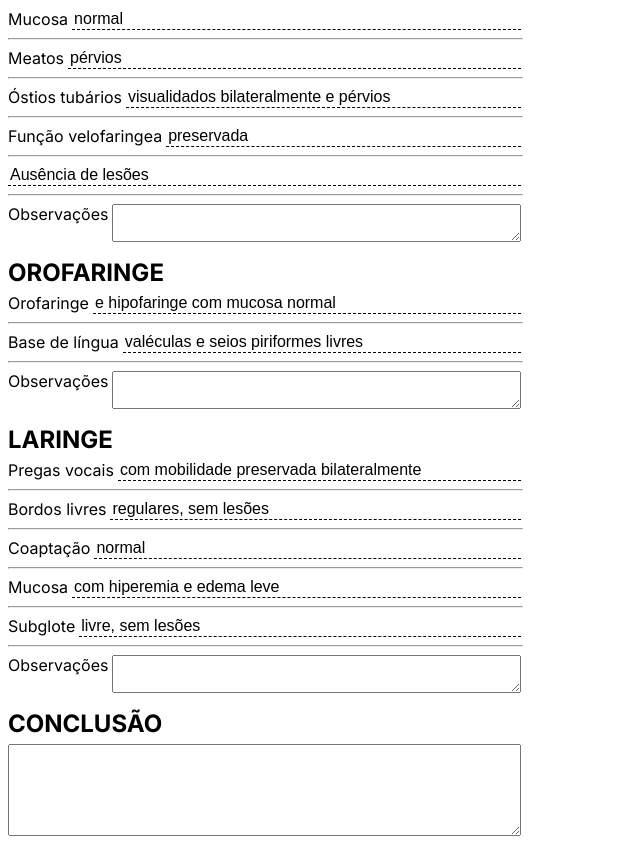
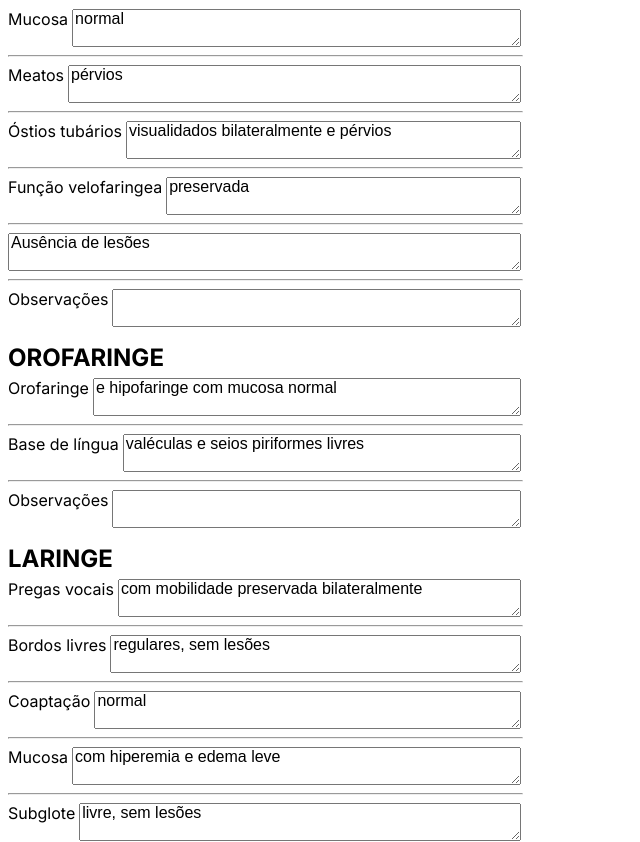
Before and after one commit to dm-sistemas-medicos/dm-laudos, a Next.js app: page / in a window 1280 px wide. Shown: the part 1162-2004 px from the top of the page, without its empty margins (0-640 px from the left). Built offline with nearby package versions, Linux system fonts and the light colour scheme.

Commit message:
Extend text info input with textarea

```diff
--- a/src/app/laudos/videonasolaringoscopia/components/laringe/components/bordoslivres/bordoslivres.tsx
+++ b/src/app/laudos/videonasolaringoscopia/components/laringe/components/bordoslivres/bordoslivres.tsx
@@ -10,9 +10,8 @@ const BordosLivres = () => {
   return (
     <li className={parentStyles.itemExame}>
       <label>Bordos livres</label>
-      <input
+      <textarea
         id="bordosLivres"
-        type="text"
         value={bordosLivres}
         onChange={({ target: { value } }) => setBordosLivres(value)}
       />
--- a/src/app/laudos/videonasolaringoscopia/components/laringe/components/coaptacao/coaptacao.tsx
+++ b/src/app/laudos/videonasolaringoscopia/components/laringe/components/coaptacao/coaptacao.tsx
@@ -10,9 +10,8 @@ const Coaptacao = () => {
   return (
     <li className={parentStyles.itemExame}>
       <label>Coaptação</label>
-      <input
+      <textarea
         id="coaptacao"
-        type="text"
         value={coaptacao}
         onChange={({ target: { value } }) => setCoaptacao(value)}
       />
--- a/src/app/laudos/videonasolaringoscopia/components/laringe/components/mucosa/mucosa.tsx
+++ b/src/app/laudos/videonasolaringoscopia/components/laringe/components/mucosa/mucosa.tsx
@@ -10,9 +10,8 @@ const Mucosa = () => {
   return (
     <li className={parentStyles.itemExame}>
       <label>Mucosa</label>
-      <input
+      <textarea
         id="mucosa"
-        type="text"
         value={mucosa}
         onChange={({ target: { value } }) => setMucosa(value)}
       />
--- a/src/app/laudos/videonasolaringoscopia/components/laringe/components/pregasvocais/pregasvocais.tsx
+++ b/src/app/laudos/videonasolaringoscopia/components/laringe/components/pregasvocais/pregasvocais.tsx
@@ -12,9 +12,8 @@ const PregasVocais = () => {
   return (
     <li className={parentStyles.itemExame}>
       <label>Pregas vocais</label>
-      <input
+      <textarea
         id="pregasVocais"
-        type="text"
         value={pregasVocais}
         onChange={({ target: { value } }) => setPregasVocais(value)}
       />
--- a/src/app/laudos/videonasolaringoscopia/components/laringe/components/subglote/subglote.tsx
+++ b/src/app/laudos/videonasolaringoscopia/components/laringe/components/subglote/subglote.tsx
@@ -10,9 +10,8 @@ const Subglote = () => {
   return (
     <li className={parentStyles.itemExame}>
       <label>Subglote</label>
-      <input
+      <textarea
         id="subglote"
-        type="text"
         value={subglote}
         onChange={({ target: { value } }) => setSubglote(value)}
       />
--- a/src/app/laudos/videonasolaringoscopia/components/orofaringe/components/baselingua/baselingua.tsx
+++ b/src/app/laudos/videonasolaringoscopia/components/orofaringe/components/baselingua/baselingua.tsx
@@ -12,9 +12,8 @@ const BaseLingua = () => {
   return (
     <li className={parentStyles.itemExame}>
       <label>Base de língua</label>
-      <input
+      <textarea
         id="baseLingua"
-        type="text"
         value={baseLingua}
         onChange={({ target: { value } }) => setBaseLingua(value)}
       />
--- a/src/app/laudos/videonasolaringoscopia/components/orofaringe/components/mucosa/mucosa.tsx
+++ b/src/app/laudos/videonasolaringoscopia/components/orofaringe/components/mucosa/mucosa.tsx
@@ -10,9 +10,8 @@ const Mucosa = () => {
   return (
     <li className={parentStyles.itemExame}>
       <label>Orofaringe</label>
-      <input
+      <textarea
         id="mucosa"
-        type="text"
         value={mucosa}
         onChange={({ target: { value } }) => setMucosa(value)}
       />
--- a/src/app/laudos/videonasolaringoscopia/components/rinofaringe/components/funcaovelofaringea/funcaovelofaringea.tsx
+++ b/src/app/laudos/videonasolaringoscopia/components/rinofaringe/components/funcaovelofaringea/funcaovelofaringea.tsx
@@ -10,9 +10,8 @@ const FuncaoVelofaringea = () => {
   return (
     <li className={parentStyles.itemExame}>
       <label>Função velofaringea</label>
-      <input
+      <textarea
         id="funcaovelofaringea"
-        type="text"
         value={funcaovelofaringea}
         onChange={({ target: { value } }) => setFuncaoVelofaringea(value)}
       />
--- a/src/app/laudos/videonasolaringoscopia/components/rinofaringe/components/lesoes/lesoes.tsx
+++ b/src/app/laudos/videonasolaringoscopia/components/rinofaringe/components/lesoes/lesoes.tsx
@@ -10,10 +10,9 @@ const Lesoes = () => {
 
   return (
     <li className={parentStyles.itemExame}>
-      <input
+      <textarea
         className={styles.itemExameDouble}
         id="lesoes"
-        type="text"
         value={lesoes}
         onChange={({ target: { value } }) => setLesoes(value)}
       />
--- a/src/app/laudos/videonasolaringoscopia/components/rinofaringe/components/meatos/meatos.tsx
+++ b/src/app/laudos/videonasolaringoscopia/components/rinofaringe/components/meatos/meatos.tsx
@@ -10,9 +10,8 @@ const Meatos = () => {
   return (
     <li className={parentStyles.itemExame}>
       <label>Meatos</label>
-      <input
+      <textarea
         id="meatos"
-        type="text"
         value={meatos}
         onChange={({ target: { value } }) => setMeatos(value)}
       />
--- a/src/app/laudos/videonasolaringoscopia/components/rinofaringe/components/mucosa/mucosa.tsx
+++ b/src/app/laudos/videonasolaringoscopia/components/rinofaringe/components/mucosa/mucosa.tsx
@@ -10,9 +10,8 @@ const Mucosa = () => {
   return (
     <li className={parentStyles.itemExame}>
       <label>Mucosa</label>
-      <input
+      <textarea
         id="mucosa"
-        type="text"
         value={mucosa}
         onChange={({ target: { value } }) => setMucosa(value)}
       />
--- a/src/app/laudos/videonasolaringoscopia/components/rinofaringe/components/ostiostubarios/ostiostubarios.tsx
+++ b/src/app/laudos/videonasolaringoscopia/components/rinofaringe/components/ostiostubarios/ostiostubarios.tsx
@@ -12,9 +12,8 @@ const OstiosTubarios = () => {
   return (
     <li className={parentStyles.itemExame}>
       <label>Óstios tubários</label>
-      <input
+      <textarea
         id="ostiostubarios"
-        type="text"
         value={ostiostubarios}
         onChange={({ target: { value } }) => setOstiosTubarios(value)}
       />
```
